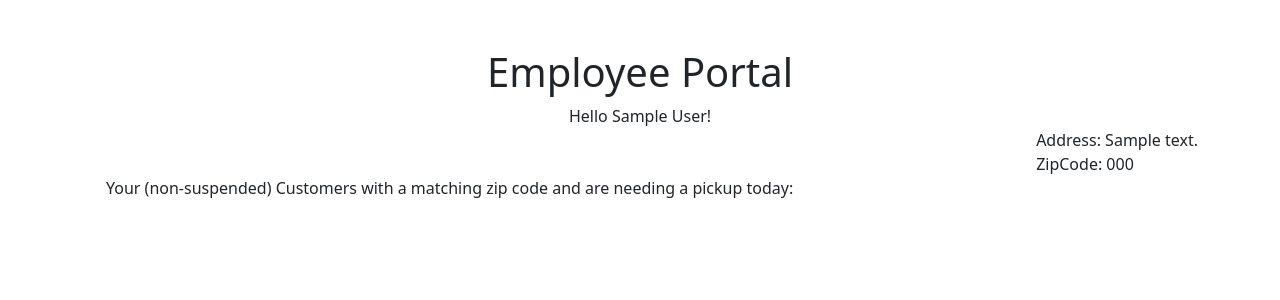
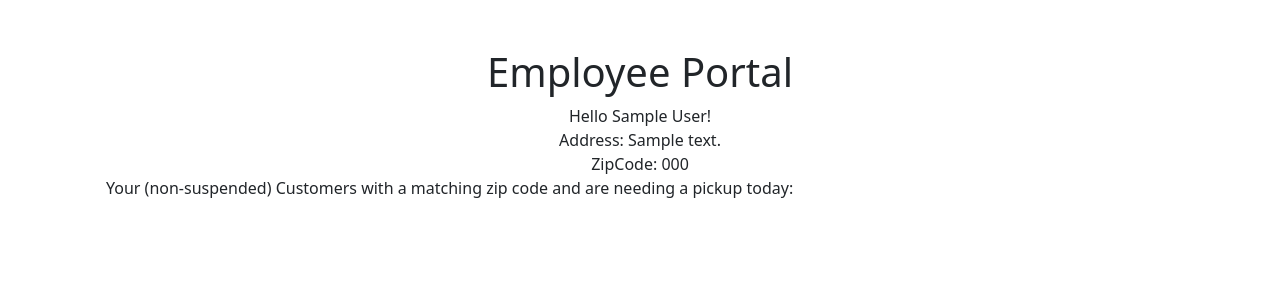
Before and after one commit to GerryMijarry/TrashCollector, a Django app: page /employees/ in a window 1280 px wide. Shown: the part 56-356 px from the top of the page. Run offline with Django 3.2, Linux system fonts and the light colour scheme; a user stored in the database is signed in; tables that the repository leaves empty hold one stand-in row (values such as "Sample post").

Commit message:
updated styling

```diff
--- a/trash_collector/customers/templates/customers/index.html
+++ b/trash_collector/customers/templates/customers/index.html
@@ -18,14 +18,14 @@
 {% block content %}
   {% if user.is_authenticated %}
       Hello {{ logged_in_customer.name }}!<br />
-      </div>
-      <div class="d-flex justify-content-end ">
+
         Address: {{ logged_in_customer.address }}
         ZipCode: {{logged_in_customer.zip_code }}<br />
         Current balance: $ {{ logged_in_customer.balance }}.00
       </div>
         <br />
         <br />
+
           <div class='d-flex justify-content-center '>
         Your Weekly Pickup Day: {{ logged_in_customer.weekly_pickup }}
         <br />
--- a/trash_collector/employees/templates/employees/index.html
+++ b/trash_collector/employees/templates/employees/index.html
@@ -14,9 +14,6 @@
 {% block content %}
   {% if user.is_authenticated %}
         Hello {{ logged_in_employee.name }}!<br />
-            </div>
-            <div class="d-flex justify-content-end ">
-
         Address: {{ logged_in_employee.address }} <br>
         ZipCode: {{logged_in_employee.zip_code }}<br />
             </div>
```
